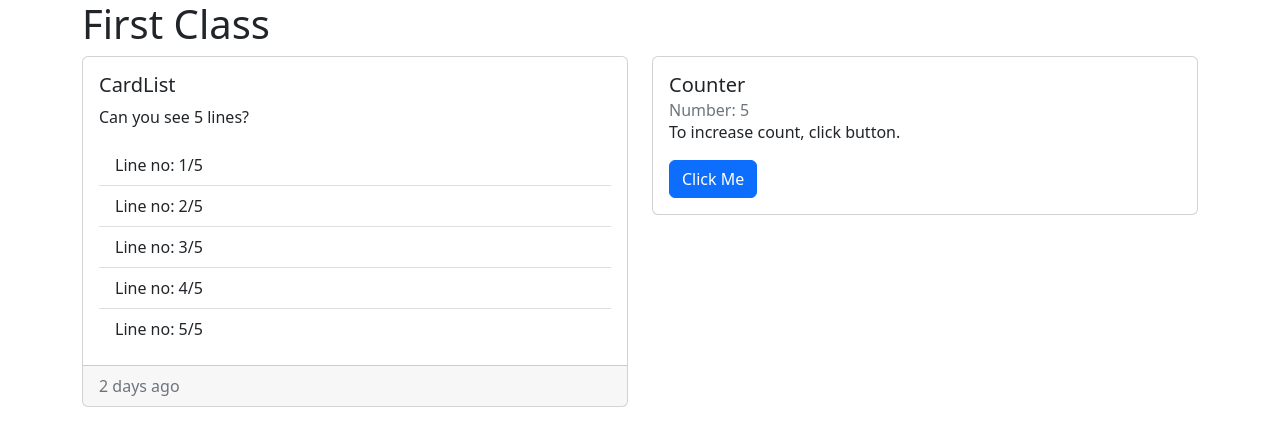
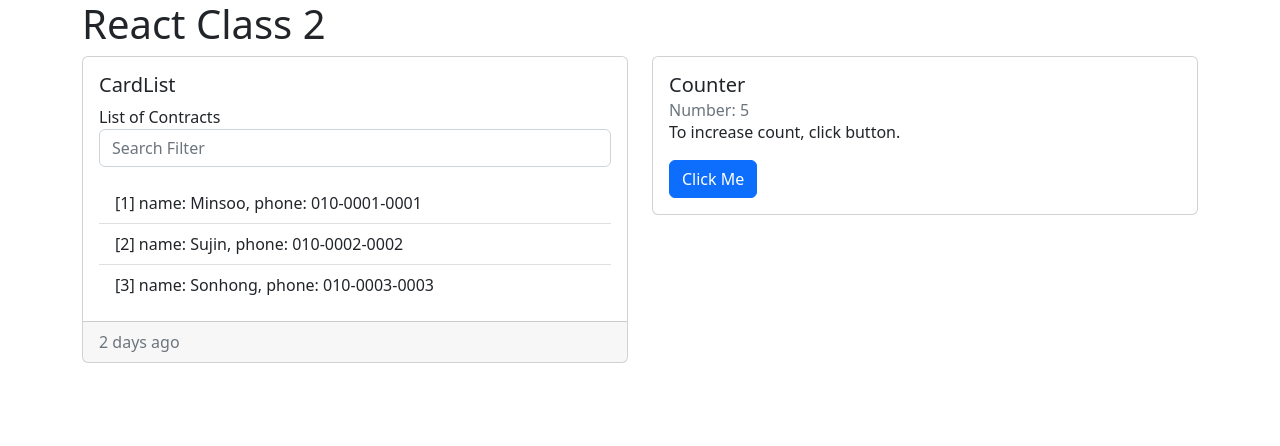
Before and after one commit to choruspapa/react-class-day1, a React (Create React App) app: page / in a window 1280 px wide. Shown: the top 446 px of the page. Built offline with nearby package versions, Linux system fonts and the light colour scheme.

Commit message:
add search filter apply style guide

```diff
--- a/src/App.js
+++ b/src/App.js
@@ -7,9 +7,9 @@ const App = (props) => {
 
   return (
     <div className="container">
-      <h1>{props.name}</h1>
+      <h1>{props.name} 2</h1>
       <div className="row">
-        <CardList number={5}>Can you see 5 lines?</CardList>
+        <CardList number={5}>List of Contracts</CardList>
         <Counter number={5}>To increase count, click button.</Counter>
       </div>
     </div>
@@ -17,7 +17,7 @@ const App = (props) => {
 }
 
 App.defaultProps = {
-  name: "First Class"
+  name: "React Class"
 }
 
 export default App;
--- a/src/components/cardlist.js
+++ b/src/components/cardlist.js
@@ -1,13 +1,48 @@
 import React, { Component } from "react";
 import PropTypes from "prop-types";
-import ListItem from "./listitem";
+import ListItem from "./ListItem";
 
 class CardList extends Component {
+    constructor (props) {
+        super(props);
+        this.state = {
+            keyword: '',
+            contracts: [{
+                name: 'Minsoo',
+                phone: '010-0001-0001'
+            },{
+                name: 'Sujin',
+                phone: '010-0002-0002'
+            },{
+                name: 'Sonhong',
+                phone: '010-0003-0003'
+            }]
+        }
+        this.handleFiterChange = this.handleFiterChange.bind(this);
+    }
+
     getLines(count) {
         return [...Array(count).keys()].map((no) => {
             return(
                 <ListItem no={no+1}/>
             );
+        });
+    }
+
+    getContracts(data) {
+        if (this.state.keyword) {
+            data = data.filter((contract) => {
+                return contract.name.toLowerCase().indexOf(this.state.keyword.toLowerCase()) >= 0;
+            })
+        }
+        return data.map((contract, index) => {
+            return(<ListItem contract={contract} no={index} />);
+        })
+    }
+
+    handleFiterChange(e) {
+        this.setState({
+            keyword: e.target.value
         });
     }
 
@@ -18,9 +53,18 @@ class CardList extends Component {
                 <div className="card">
                     <div className="card-body">
                         <h5 className="card-title">{this.props.name}</h5>
-                        <p className="card-text">{this.props.children}</p>
+                        <p className="card-text">
+                            {this.props.children}
+                            <input className="form-control"
+                                id="searchFilter"
+                                type="text"
+                                placeholder="Search Filter"
+                                value={this.state.keyword}
+                                onChange={this.handleFiterChange}
+                            />
+                        </p>
                         <ul class="list-group list-group-flush">
-                            {this.getLines(this.props.number)}
+                            {this.getContracts(this.state.contracts)}
                         </ul>
                     </div>
                     <div class="card-footer text-muted">
--- a/src/components/listitem.js
+++ b/src/components/listitem.js
@@ -4,12 +4,18 @@ import PropTypes from "prop-types";
 class ListItem extends Component {
     render() {
         return(
-            <li class="list-group-item">Line no: {this.props.no}/5</li>
+            <li
+                class="list-group-item"
+            >
+                [{this.props.no+1}] name: {this.props.contract.name}, phone: {this.props.contract.phone}
+            </li>
         );
     }
 }
+/* name: {props.contract.name}, phone: {props.contract.phone} */
 
 ListItem.propTypes = {
+    contract: PropTypes.object.isRequired,
     no: PropTypes.number.isRequired
 }
 
```
